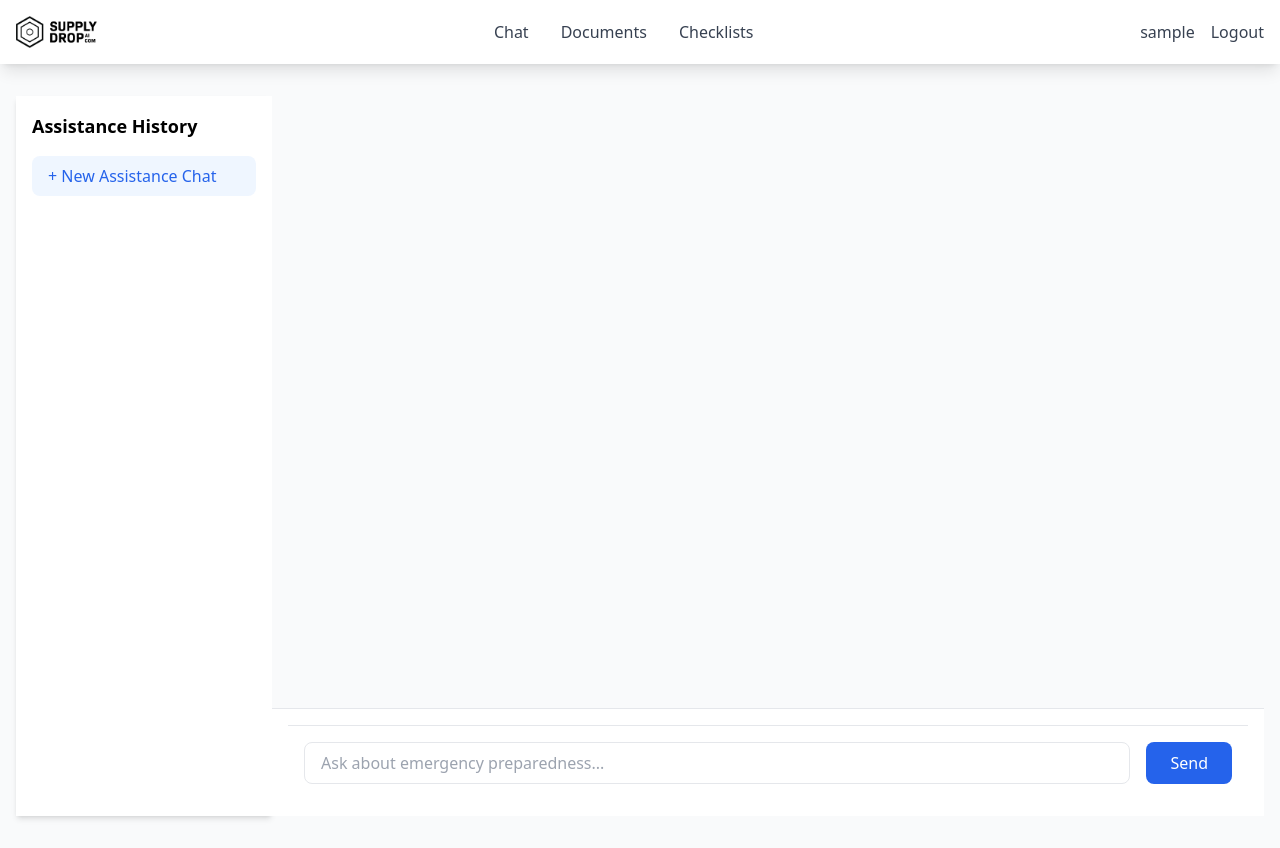
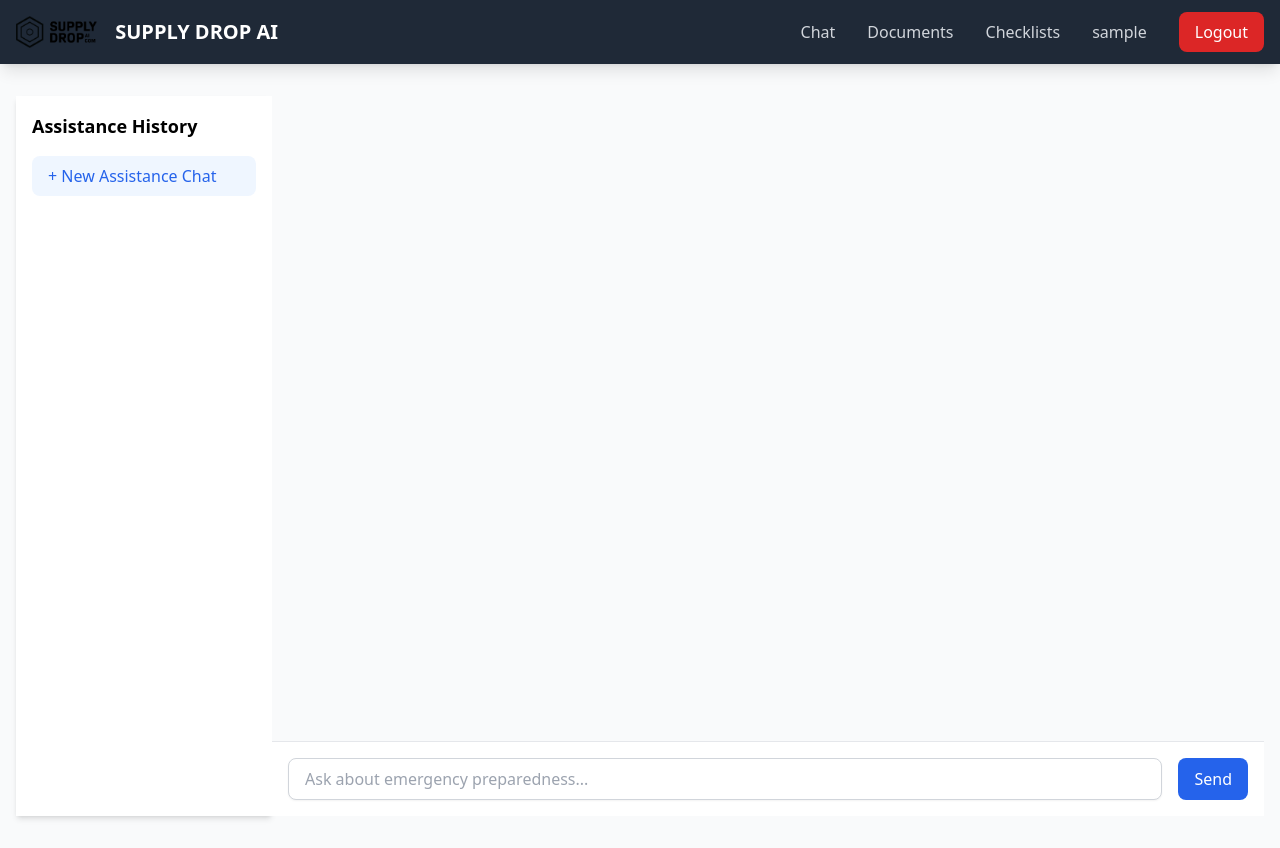
Before and after one commit to realityinspector/supply_drop_ai, a Flask app: page /chat in a window 1280 px wide. Run offline with Flask 3, Linux system fonts and the light colour scheme; the visitor is signed in with stand-in values (Sample User, id 1); data that the repository does not hold is empty; style sheets or scripts are compiled from the project's sources.

Commit message:
Agent query: Please verify: 1. Is the JavaScript error fixed (no duplicate script inclusion)? 2. Is the new dark header with proper spacing visible? 3. Are the form elements and chat interface properly styled? 4. Is the overall layout consistent with the provided design?

```diff
--- a/static/css/main.css
+++ b/static/css/main.css
@@ -3,18 +3,6 @@
 @tailwind utilities;
 
 /* Custom styles */
-.navbar-logo {
-    @apply h-8 w-auto object-contain;
-}
-
-.chat-container {
-    @apply h-[calc(100vh-200px)] flex flex-col;
-}
-
-#chatMessages {
-    @apply flex-grow overflow-y-auto p-4;
-}
-
 .chat-message {
     @apply max-w-[80%] mb-4;
 }
@@ -28,7 +16,7 @@
 }
 
 .message-content {
-    @apply p-3 rounded-lg;
+    @apply p-4 rounded-lg shadow-sm;
 }
 
 .user-message .message-content {
@@ -36,9 +24,20 @@
 }
 
 .assistant-message .message-content {
-    @apply bg-gray-200 text-gray-900;
+    @apply bg-white border border-gray-200 text-gray-800;
 }
 
-#messageForm {
-    @apply p-4 bg-white border-t border-gray-200;
+/* Form elements */
+input[type="checkbox"] {
+    @apply h-5 w-5 rounded border-gray-300 text-blue-600 focus:ring-blue-500;
 }
+
+input[type="text"],
+input[type="email"],
+input[type="password"] {
+    @apply block w-full rounded-lg border-gray-300 shadow-sm focus:border-blue-500 focus:ring-blue-500;
+}
+
+button[type="submit"] {
+    @apply px-4 py-2 bg-blue-600 text-white rounded-lg hover:bg-blue-700 transition-colors focus:outline-none focus:ring-2 focus:ring-blue-500 focus:ring-offset-2;
+}
--- a/templates/base.html
+++ b/templates/base.html
@@ -6,34 +6,33 @@
     <title>SUPPLY DROP AI - Disaster Preparedness Assistant</title>
     <link rel="stylesheet" href="{{ url_for('static', filename='css/main.css') }}">
 </head>
-<body class="bg-gray-50">
-    <nav class="bg-white shadow-lg">
+<body class="bg-gray-50 min-h-screen">
+    <nav class="bg-gray-800 text-white shadow-lg">
         <div class="container mx-auto px-4">
             <div class="flex justify-between items-center h-16">
-                <a href="{{ url_for('chat.index') }}" class="flex items-center">
-                    <img src="{{ url_for('static', filename='logo.png') }}" alt="SUPPLY DROP AI Logo" class="navbar-logo">
+                <a href="{{ url_for('chat.index') }}" class="flex items-center space-x-2">
+                    <img src="{{ url_for('static', filename='logo.png') }}" alt="SUPPLY DROP AI Logo" class="h-8 w-auto">
+                    <span class="text-xl font-semibold">SUPPLY DROP AI</span>
                 </a>
 
-                <div class="hidden md:flex space-x-8">
-                    <a href="{{ url_for('chat.index') }}" class="text-gray-700 hover:text-blue-600">Chat</a>
-                    <a href="{{ url_for('chat.documents') }}" class="text-gray-700 hover:text-blue-600">Documents</a>
-                    <a href="{{ url_for('chat.checklists') }}" class="text-gray-700 hover:text-blue-600">Checklists</a>
-                </div>
+                <div class="hidden md:flex items-center space-x-8">
+                    <a href="{{ url_for('chat.chat_page') }}" class="text-gray-300 hover:text-white transition-colors">Chat</a>
+                    <a href="{{ url_for('chat.documents') }}" class="text-gray-300 hover:text-white transition-colors">Documents</a>
+                    <a href="{{ url_for('chat.checklists') }}" class="text-gray-300 hover:text-white transition-colors">Checklists</a>
 
-                <div class="flex items-center space-x-4">
                     {% if current_user.is_authenticated %}
-                        <span class="text-gray-700">{{ current_user.username }}</span>
-                        <a href="{{ url_for('auth.logout') }}" class="text-gray-700 hover:text-blue-600">Logout</a>
+                        <span class="text-gray-300">{{ current_user.username }}</span>
+                        <a href="{{ url_for('auth.logout') }}" class="px-4 py-2 bg-red-600 text-white rounded-lg hover:bg-red-700 transition-colors">Logout</a>
                     {% else %}
-                        <a href="{{ url_for('auth.login') }}" class="text-gray-700 hover:text-blue-600">Login</a>
-                        <a href="{{ url_for('auth.signup') }}" class="text-gray-700 hover:text-blue-600">Sign Up</a>
+                        <a href="{{ url_for('auth.login') }}" class="text-gray-300 hover:text-white transition-colors">Login</a>
+                        <a href="{{ url_for('auth.signup') }}" class="px-4 py-2 bg-blue-600 text-white rounded-lg hover:bg-blue-700 transition-colors">Sign Up</a>
                     {% endif %}
                 </div>
             </div>
         </div>
     </nav>
 
-    <div class="container mx-auto px-4 py-8">
+    <main class="container mx-auto px-4 py-8">
         {% with messages = get_flashed_messages(with_categories=true) %}
             {% if messages %}
                 {% for category, message in messages %}
@@ -45,7 +44,7 @@
         {% endwith %}
 
         {% block content %}{% endblock %}
-    </div>
+    </main>
 
     <script src="{{ url_for('static', filename='js/chat.js') }}"></script>
 </body>
--- a/templates/chat.html
+++ b/templates/chat.html
@@ -25,7 +25,7 @@
         <div id="chatMessages" class="flex-1 overflow-y-auto p-6 space-y-4">
             <!-- Messages will be inserted here -->
         </div>
-        <div class="p-4 bg-white border-t">
+        <div class="p-4 bg-white border-t border-gray-200">
             <form id="messageForm" class="flex gap-4">
                 <input type="text"
                        id="messageInput"
@@ -40,5 +40,3 @@
     </div>
 </div>
 {% endblock %}
-
-<script src="{{ url_for('static', filename='js/chat.js') }}"></script>
```
Also changed, not shown: Pasted-To-stylize-this-Tailwind-app-based-on-the-current-structure-General-Layout-Header-Logo-an-1731795217561.txt (added, +82 -0 lines).
